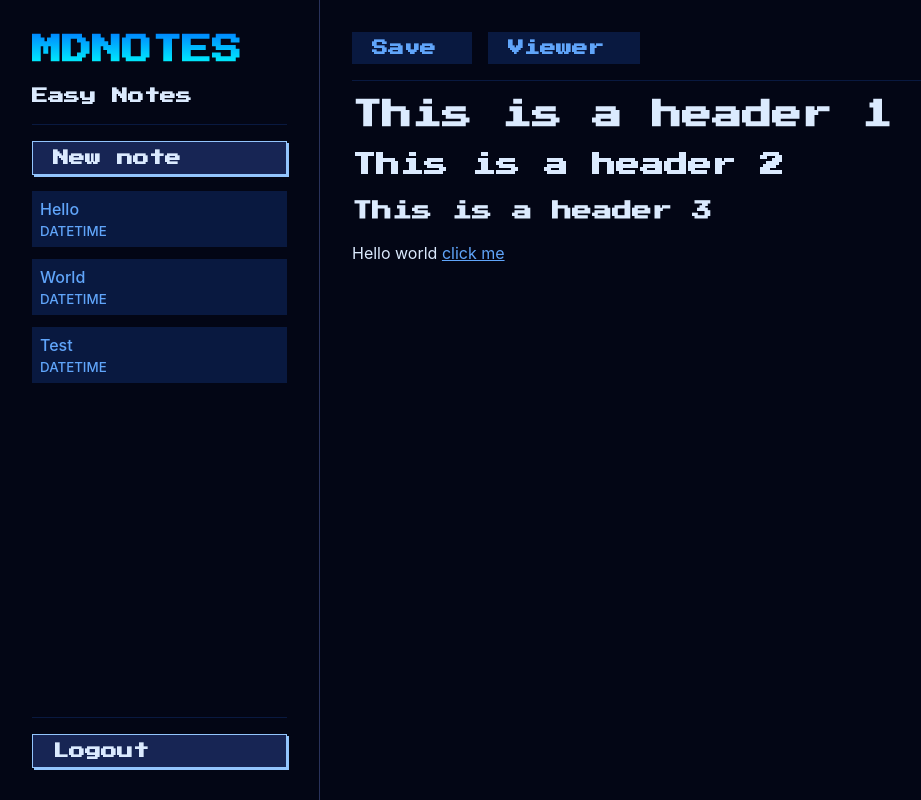
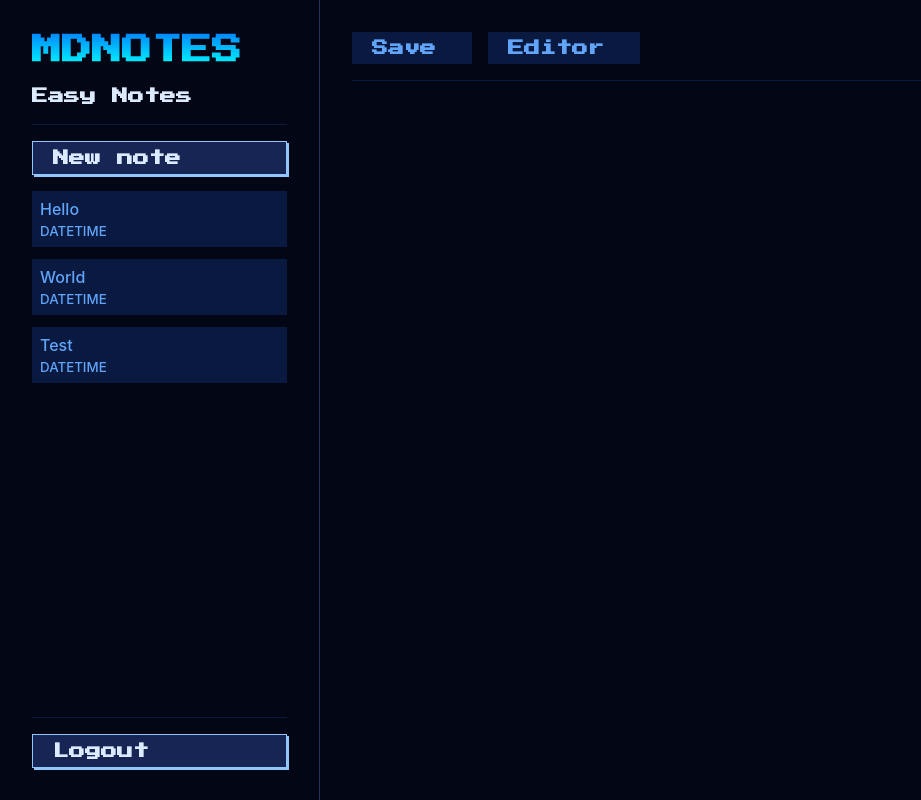
Before and after one commit to Tarasdeveloper/next_notes-app, a Next.js app: page /notes in a window 1280 px wide. Shown: the whole page, without its empty margins (0-921 px from the left). Built offline with nearby package versions, Linux system fonts and the light colour scheme; some icons are missing; a web font is replaced by a local one.

Commit message:
firebase started

```diff
--- a/app/notes/page.js
+++ b/app/notes/page.js
@@ -1,3 +1,4 @@
+'use client';
 import Editor from '@/components/Editor';
 import MDX from '@/components/MDX';
 import SideNav from '@/components/SideNav';
@@ -5,11 +6,36 @@ import { useState } from 'react';
 
 export default function NotesPage() {
     const [isViewer, setIsViewer] = useState(true);
+    const [text, setText] = useState('');
+    const [showNav, setShowNav] = useState(false);
+
+    function toggleNav() {
+        setShowNav(!showNav);
+    }
+
+    function toggleViewer() {
+        setIsViewer(!isViewer);
+    }
 
     return (
         <main id="notes">
-            <SideNav />
-            {!isViewer ? <Editor isViewer={isViewer} /> : <MDX />}
+            <SideNav showNav={showNav} setShowNav={setShowNav} />
+            {!isViewer ? (
+                <Editor
+                    setText={setText}
+                    toggleNav={toggleNav}
+                    text={text}
+                    isViewer={isViewer}
+                    toggleViewer={toggleViewer}
+                />
+            ) : (
+                <MDX
+                    toggleNav={toggleNav}
+                    text={text}
+                    isViewer={isViewer}
+                    toggleViewer={toggleViewer}
+                />
+            )}
         </main>
     );
 }
--- a/components/Editor.jsx
+++ b/components/Editor.jsx
@@ -1,10 +1,14 @@
 import TopNav from './TopNav';
 
-export default function Editor(props) {
+export default function Editor({ text, setText, ...props }) {
     return (
         <section className="notes-container">
             <TopNav {...props} />
-            <textarea placeholder="Start typing..."></textarea>
+            <textarea
+                value={text}
+                onChange={(e) => setText(e.target.value)}
+                placeholder="Start typing..."
+            ></textarea>
         </section>
     );
 }
--- a/components/MDX.jsx
+++ b/components/MDX.jsx
@@ -1,7 +1,7 @@
 import Markdown from 'markdown-to-jsx';
 import TopNav from './TopNav';
 
-export default function MDX(props) {
+export default function MDX({ text, ...props }) {
     const md = `# This is a header 1
 ##  This is a header 2
 ### This is a header 3
@@ -11,7 +11,7 @@ Hello world [click me](https://google.com) `;
         <section className="mdx-container">
             <TopNav {...props} />
             <article>
-                <Markdown>{md}</Markdown>
+                <Markdown>{text.trim()}</Markdown>
             </article>
         </section>
     );
--- a/components/SideNav.jsx
+++ b/components/SideNav.jsx
@@ -1,9 +1,25 @@
-export default function SideNav() {
+import { useEffect, useRef } from 'react';
+
+export default function SideNav({ showNav, setShowNav }) {
     const notes = ['hello', 'world', 'test'];
-    const showNav = true;
+
+    const ref = useRef(null);
+
+    useEffect(() => {
+        function handleClickOutside(e) {
+            if (ref.current && !ref.current.contains(e.target)) {
+                setShowNav(false);
+            }
+        }
+
+        document.addEventListener('mousedown', handleClickOutside);
+        return () => {
+            document.removeEventListener('mousedown', handleClickOutside);
+        };
+    }, [ref]);
 
     return (
-        <section className={'nav ' + (showNav ? '' : 'hidden-nav')}>
+        <section ref={ref} className={'nav ' + (showNav ? '' : 'hidden-nav')}>
             <h1 className="text-gradient">MDNOTES</h1>
             <h6>Easy Notes</h6>
             <div className="full-line"></div>
--- a/components/TopNav.jsx
+++ b/components/TopNav.jsx
@@ -1,15 +1,21 @@
-export default function TopNav({ isViewer }) {
+export default function TopNav({ isViewer, toggleViewer, toggleNav }) {
     return (
         <>
             <div className="notes-btn">
-                <button className="card-button-primary menu">
+                <button
+                    className="card-button-primary menu"
+                    onClick={toggleNav}
+                >
                     <i className="fa-solid fa-bars"></i>
                 </button>
                 <button className="card-button-secondary">
                     <h6>Save</h6>
                     <i className="fa-solid fa-floppy-disk"></i>
                 </button>
-                <button className="card-button-secondary">
+                <button
+                    className="card-button-secondary"
+                    onClick={toggleViewer}
+                >
                     {isViewer ? (
                         <>
                             <h6>Editor</h6>
--- a/package.json
+++ b/package.json
@@ -9,6 +9,7 @@
     "lint": "eslint"
   },
   "dependencies": {
+    "firebase": "^12.2.0",
     "markdown-to-jsx": "^7.7.13",
     "next": "15.5.0",
     "react": "19.1.0",
```
Also changed, not shown: firebase.js (added, +25 -0 lines), 1 other file (tests, documents, lock files or other folders).
